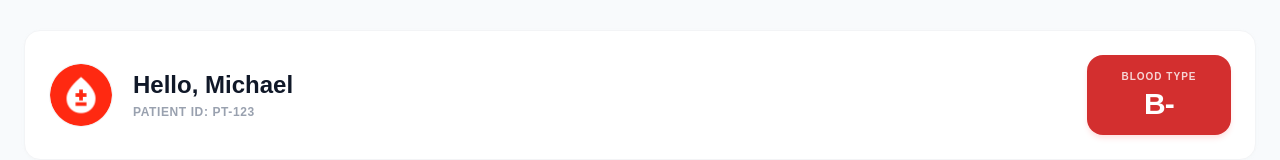
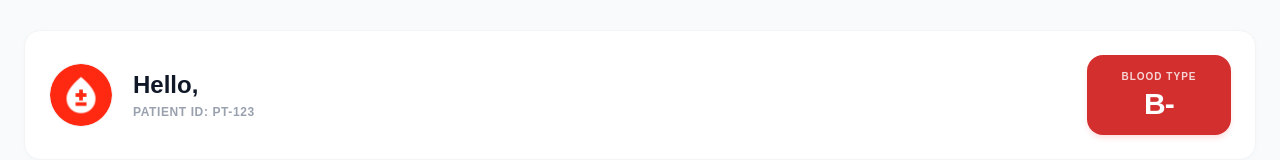
Before and after one commit to sammyyaws/VITANOVA, a Next.js app: page /patient in a window 1280 px wide. Shown: the part 191-351 px from the top of the page. Built offline with nearby package versions, Linux system fonts and the light colour scheme.

Commit message:
login field values update 1.0

```diff
--- a/app/(auth)/login/page.tsx
+++ b/app/(auth)/login/page.tsx
@@ -37,7 +37,9 @@ export default function LoginPage() {
      else if(response.user.role=="Patient"){
       router.push("/patient")
      }
-
+     else if (response.user.role=="OrganizationAdmin"){
+      router.push('/hospital')
+     }
 
 
 
--- a/app/(dashboard)/patient/page.tsx
+++ b/app/(dashboard)/patient/page.tsx
@@ -8,8 +8,14 @@ import StatCard from "../../components/dashboard/StatCard";
 import ProgressBar from "../../components/dashboard/ProgressBar";
 import ActionButton from "../../components/dashboard/ActionButton";
 import NotificationItem from "../../components/dashboard/NotificationItem";
+import { useAppSelector } from "../../store/hook";
+
+
 
 export default function RecipientDashboard() {
+
+
+  ///////////beginning of damp data
   const notifications = [
     {
       title: "Sammy Hospital - 1 unit B- available",
@@ -51,6 +57,16 @@ export default function RecipientDashboard() {
     { id: "REQ-2026-0842", date: "Jul 22, 2025 • 2 Units", status: "Fulfilled" },
     { id: "REQ-2026-0417", date: "Mar 05, 2023 • 1 Unit", status: "Fulfilled" },
   ];
+
+///////end of damp data
+
+const user=useAppSelector(state=>state.auth.user)
+
+
+
+
+
+
 
   return (
     <div className="bg-[#f8fafc] min-h-screen pb-16 flex flex-col justify-between w-full">
@@ -133,7 +149,7 @@ export default function RecipientDashboard() {
               />
             </div>
             <div className="flex flex-col">
-              <h2 className="text-2xl font-bold text-gray-900 leading-tight">Hello, Michael</h2>
+              <h2 className="text-2xl font-bold text-gray-900 leading-tight">Hello,{user?.first_name}</h2>
               <span className="text-xs font-bold text-gray-400 mt-1 uppercase tracking-wider">Patient ID: PT-123</span>
             </div>
           </div>
--- a/app/components/form/Constants.ts
+++ b/app/components/form/Constants.ts
@@ -1,11 +1,11 @@
 export const roles = [
     {
   label:"Patient",
-  value:"3"
+  value:"4"
  },
  {
   label:"Donor",
-  value:"2"
+  value:"3"
  },
 
 ];
```
